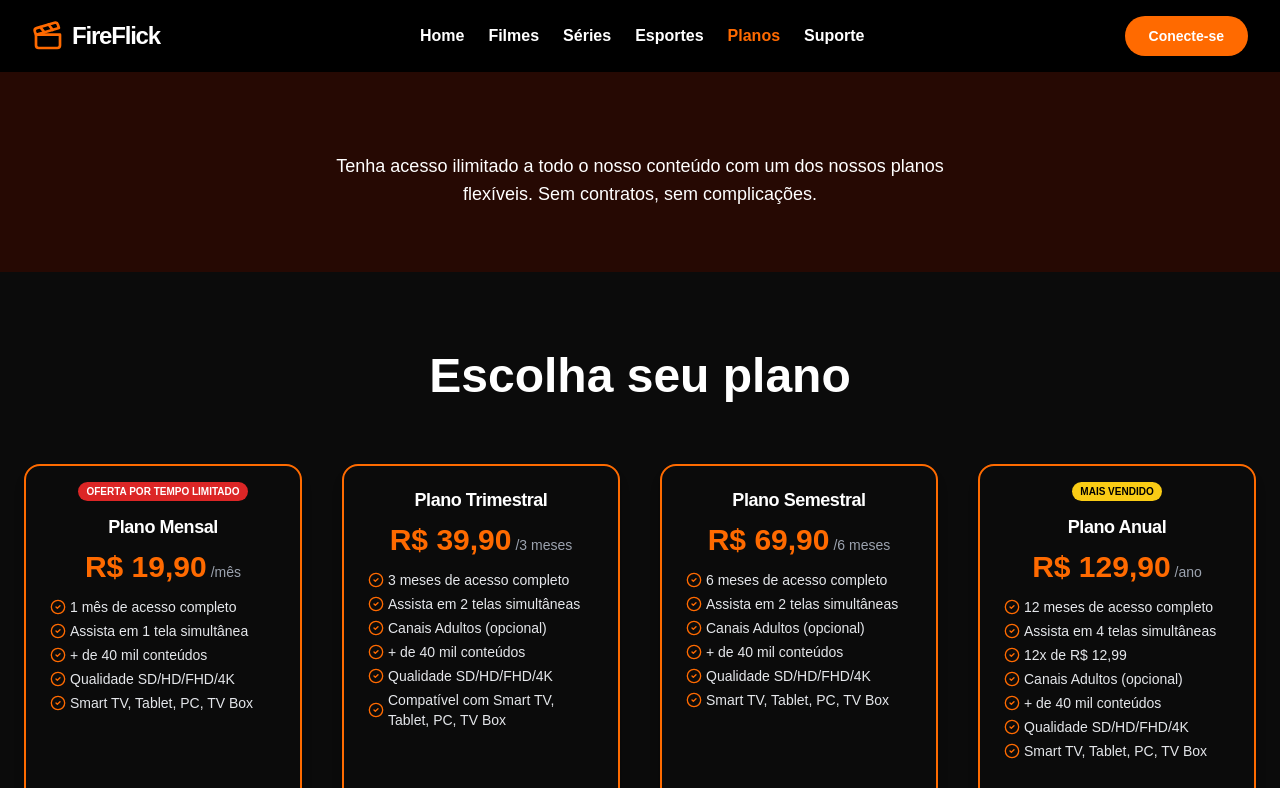
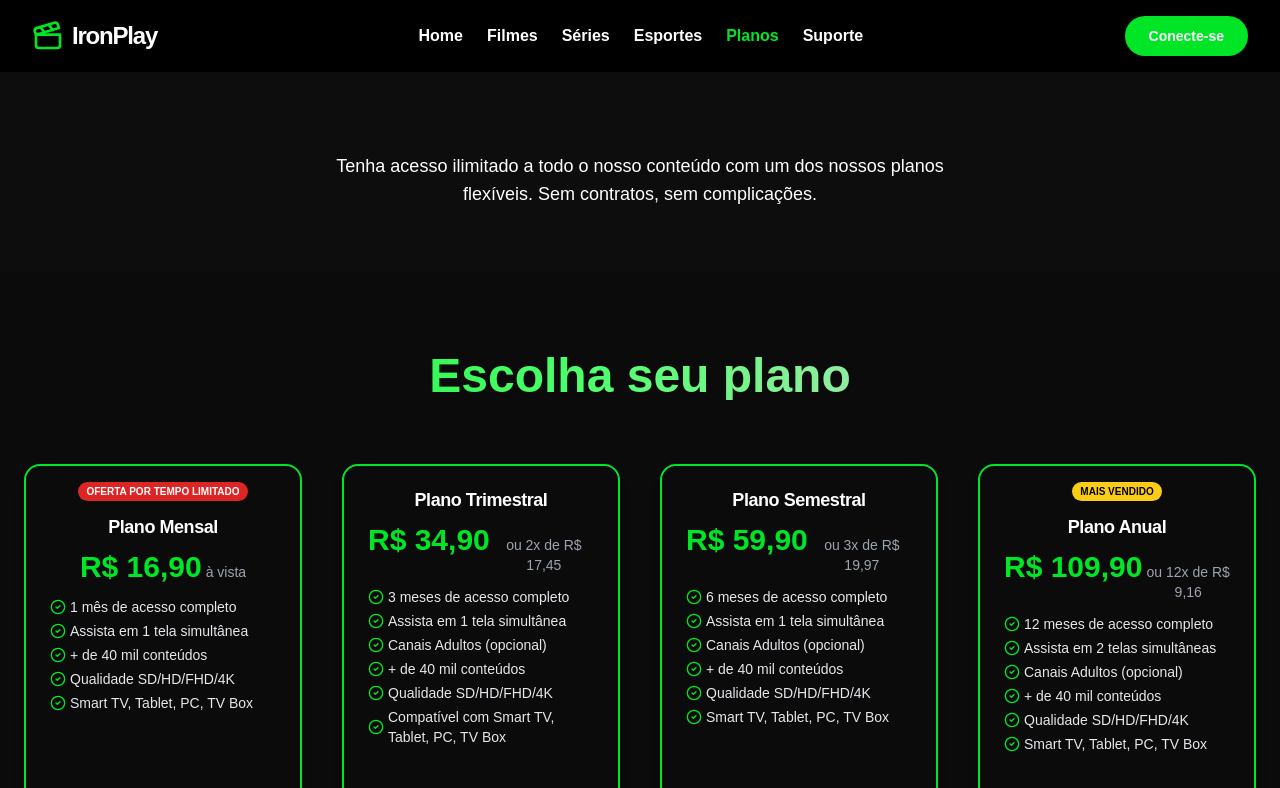
Before and after one commit to PresleyGSilva/ironplay, a React (Vite) app: page /planos in a window 1280 px wide. Shown: the top 788 px of the page. Built offline with nearby package versions, Linux system fonts and the light colour scheme.

Commit message:
Substitui kingplay-logo.jpg por kingplay-logo.png

```diff
--- a/src/components/AvailableContent.jsx
+++ b/src/components/AvailableContent.jsx
@@ -85,7 +85,7 @@ const AvailableContent = () => {
           transition={{ duration: 0.5 }}
           className="text-3xl md:text-5xl font-black tracking-tight text-white mb-12"
         >
-          Confira o que você vai encontrar na FireFlick
+          Confira o que você vai encontrar na IronPlay
         </motion.h2>
 
         <div className="grid grid-cols-1 sm:grid-cols-2 lg:grid-cols-3 gap-8">
--- a/src/components/Faq.jsx
+++ b/src/components/Faq.jsx
@@ -2,11 +2,11 @@ import React, { useState } from "react";
 
 const faqs = [
   {
-    title: "O que é a plataforma FireFlick?",
+    title: "O que é a plataforma IronPlay?",
     content: (
       <>
         <p>
-          O FireFlick é sua plataforma de streaming definitiva, trazendo o melhor do entretenimento diretamente para você.
+          O IronPlay é sua plataforma de streaming definitiva, trazendo o melhor do entretenimento diretamente para você.
           Com uma vasta biblioteca de filmes, séries, esportes ao vivo e canais de TV, temos algo para todos os gostos. Aproveite:
         </p>
         <ul className="list-disc list-inside mt-2 space-y-1">
@@ -23,7 +23,7 @@ const faqs = [
     title: "O pagamento é mensal?",
     content: (
       <p>
-        Para aproveitar <strong>todos os benefícios e conteúdos exclusivos</strong> do FireFlick, é necessário assinar um plano.
+        Para aproveitar <strong>todos os benefícios e conteúdos exclusivos</strong> do IronPlay, é necessário assinar um plano.
         Oferecemos uma variedade de planos acessíveis para se adaptar às suas necessidades, incluindo opções mensais, trimestrais e anuais.
         <strong> Assine agora e descubra um mundo de entretenimento sem interrupções!</strong>
       </p>
@@ -46,10 +46,10 @@ const faqs = [
     ),
   },
   {
-    title: "Quais dispositivos são compatíveis com o FireFlick?",
+    title: "Quais dispositivos são compatíveis com o IronPlay?",
     content: (
       <>
-        <p>Dispositivos Compatíveis com FireFlick:</p>
+        <p>Dispositivos Compatíveis com IronPlay:</p>
         <ul className="list-disc list-inside mt-2 space-y-1">
           <li>Smart TV.</li>
           <li>TV BOX.</li>
@@ -84,9 +84,9 @@ const faqs = [
     title: "Tenho alguma garantia?",
     content: (
       <>
-        <p>Sim, você pode experimentar a FireFlick e todos os conteúdos dela <strong>durante 7 dias.</strong></p>
+        <p>Sim, você pode experimentar a IronPlay e todos os conteúdos dela <strong>durante 7 dias.</strong></p>
         <p className="mt-1">
-          Se dentro desse período você decidir não continuar com a <strong>FireFlick</strong>, por qualquer motivo que seja,
+          Se dentro desse período você decidir não continuar com a <strong>IronPlay</strong>, por qualquer motivo que seja,
           é só entrar em contato e nós devolveremos todo o seu dinheiro – sem fazer nenhuma pergunta.
         </p>
       </>
@@ -96,7 +96,7 @@ const faqs = [
     title: "Quais são as opções de canais?",
     content: (
       <p>
-        Com a FireFlick, você tem acesso a uma ampla gama de canais de TV nacionais e internacionais,
+        Com a IronPlay, você tem acesso a uma ampla gama de canais de TV nacionais e internacionais,
         contendo milhares de opções para que você nunca mais fique sem ter o que assistir.
       </p>
     ),
--- a/src/components/Footer.jsx
+++ b/src/components/Footer.jsx
@@ -8,7 +8,7 @@ const Footer = () => {
         {/* LOGO */}
         <div className="flex flex-col sm:flex-row items-center gap-4">
           <img
-            src="/assets/kingplay-logo.jpg"
+            src="/assets/kingplay-logo.png"
             alt="Logo da plataforma KingPlay - streaming de filmes e séries"
             className="h-24 sm:h-28 md:h-32 w-auto transition-all duration-300"
           />
@@ -57,7 +57,7 @@ const Footer = () => {
 
         {/* COPYRIGHT */}
         <p className="text-xs text-gray-600">
-          © {new Date().getFullYear()} FireFlick. Todos os direitos reservados.
+          © {new Date().getFullYear()} IronPlay. Todos os direitos reservados.
         </p>
       </div>
     </footer>
--- a/src/components/GuaranteeSection.jsx
+++ b/src/components/GuaranteeSection.jsx
@@ -11,7 +11,7 @@ const GuaranteeSection = () => {
           decoding="async"
           width={300}
           height={350}
-          src="/assets/garantia7dias.png"
+          src="https://dinoflick.com/wp-content/uploads/2024/12/GARANTIA.webp"
           alt="Garantia 7 dias sem riscos"
           className="rounded-lg shadow-lg"
         />
@@ -25,10 +25,10 @@ const GuaranteeSection = () => {
           </h2>
 
           <p className="mb-3 text-gray-300 leading-relaxed">
-            Sem letras miúdas no contrato: você pode experimentar a <strong>FireFlick</strong> e todos os conteúdos dela <strong>durante 7 dias.</strong>
+            Sem letras miúdas no contrato: você pode experimentar a <strong>IronPlay</strong> e todos os conteúdos dela <strong>durante 7 dias.</strong>
           </p>
           <p className="mb-3 text-gray-300 leading-relaxed">
-            Se dentro desse período você decidir não continuar com a <strong>FireFlick</strong>, por qualquer motivo que seja, é só entrar em contato e nós devolveremos todo o seu dinheiro – sem fazer nenhuma pergunta.
+            Se dentro desse período você decidir não continuar com a <strong>IronPlay</strong>, por qualquer motivo que seja, é só entrar em contato e nós devolveremos todo o seu dinheiro – sem fazer nenhuma pergunta.
           </p>
           <p className="mb-6 text-gray-300 leading-relaxed">
             A partir de agora, você não tem nada a perder.
--- a/src/components/Header.jsx
+++ b/src/components/Header.jsx
@@ -43,7 +43,7 @@ const Header = () => {
         {/* Logo */}
         <NavLink to="/" className="flex items-center gap-2">
           <Clapperboard className="h-8 w-8 text-primary" />
-          <span className="text-2xl font-black tracking-tighter text-white">FireFlick</span>
+          <span className="text-2xl font-black tracking-tighter text-white">IronPlay</span>
         </NavLink>
 
         {/* Desktop nav */}
--- a/src/components/Hero.jsx
+++ b/src/components/Hero.jsx
@@ -49,12 +49,12 @@ const Hero = () => {
    <div className="absolute top-6 left-6 z-30">
   <div className="relative">
     <img
-      src="/assets/kingplay-logo.jpg"
+      src="/assets/kingplay-logo.png"
       alt="Logo da plataforma KingPlay - streaming de filmes e séries"
       className="h-32 sm:h-40 md:h-48 w-auto transition-all duration-300"
     />
 
-    {/* Nome FireFLick posicionado manualmente */}
+    {/* Nome IronPlay posicionado manualmente */}
 
 
 
--- a/src/components/Pricing.jsx
+++ b/src/components/Pricing.jsx
@@ -7,8 +7,8 @@ import { CheckCircle2 } from 'lucide-react';
 const plans = [
   {
     name: 'Plano Mensal',
-    price: 'R$ 19,90',
-    period: '/mês',
+    price: 'R$ 16,90',
+    period: 'à vista',
     features: [
       '1 mês de acesso completo',
       'Assista em 1 tela simultânea',
@@ -22,11 +22,11 @@ const plans = [
   },
   {
     name: 'Plano Trimestral',
-    price: 'R$ 39,90',
-    period: '/3 meses',
+    price: 'R$ 34,90',
+    period: 'ou 2x de R$ 17,45',
     features: [
       '3 meses de acesso completo',
-      'Assista em 2 telas simultâneas',
+      'Assista em 1 tela simultânea',
       'Canais Adultos (opcional)',
       '+ de 40 mil conteúdos',
       'Qualidade SD/HD/FHD/4K',
@@ -37,11 +37,11 @@ const plans = [
   },
   {
     name: 'Plano Semestral',
-    price: 'R$ 69,90',
-    period: '/6 meses',
+    price: 'R$ 59,90',
+    period: 'ou 3x de R$ 19,97',
     features: [
       '6 meses de acesso completo',
-      'Assista em 2 telas simultâneas',
+      'Assista em 1 tela simultânea',
       'Canais Adultos (opcional)',
       '+ de 40 mil conteúdos',
       'Qualidade SD/HD/FHD/4K',
@@ -52,12 +52,11 @@ const plans = [
   },
   {
     name: 'Plano Anual',
-    price: 'R$ 129,90',
-    period: '/ano',
+    price: 'R$ 109,90',
+    period: 'ou 12x de R$ 9,16',
     features: [
       '12 meses de acesso completo',
-      'Assista em 4 telas simultâneas',
-      '12x de R$ 12,99',
+      'Assista em 2 telas simultâneas',
       'Canais Adultos (opcional)',
       '+ de 40 mil conteúdos',
       'Qualidade SD/HD/FHD/4K',
@@ -67,6 +66,7 @@ const plans = [
     link: 'https://sualoja.com/checkout-anual'
   }
 ];
+
 
 const PricingCard = ({ plan, index }) => {
   return (
@@ -78,7 +78,7 @@ const PricingCard = ({ plan, index }) => {
       className="h-full"
     >
       <Card
-        className={`flex flex-col h-full border-2 rounded-2xl p-4 bg-[#0b0b0b] shadow-lg border-[#ff6b00]`}
+        className="flex flex-col h-full border-2 rounded-2xl p-4 bg-[#0b0b0b] shadow-lg border-[hsl(var(--primary))]"
       >
         {plan.badge && (
           <div className="bg-red-600 text-white text-[10px] px-2 py-0.5 rounded-full font-bold mb-2 w-fit mx-auto">
@@ -117,7 +117,7 @@ const PricingCard = ({ plan, index }) => {
         <CardFooter className="pt-0 mt-auto px-2 relative">
           <Button
             onClick={() => window.open(plan.link, '_blank')}
-            className="w-full py-2 bg-[#ff6b00] hover:bg-orange-500 text-black font-bold rounded-xl transition-all text-sm relative overflow-hidden"
+            className="w-full py-2 btn-primary font-bold rounded-xl transition-all text-sm relative overflow-hidden"
           >
             ACESSO IMEDIATO
             <span
@@ -142,7 +142,7 @@ const Pricing = () => {
           whileInView={{ opacity: 1, y: 0 }}
           viewport={{ once: true }}
           transition={{ duration: 0.5 }}
-          className="text-3xl md:text-5xl font-extrabold text-center mb-16"
+          className="text-3xl md:text-5xl font-extrabold text-center mb-16 text-fire-gradient"
         >
           Escolha seu plano
         </motion.h2>
--- a/src/index.css
+++ b/src/index.css
@@ -4,22 +4,22 @@
 
 @layer base {
   :root {
-    /* Fundo escuro que destaca o fogo */
-    --background: 10 85% 8%;
+    /* Fundo escuro semelhante ao fundo da logo */
+    --background: 0 0% 5%;
     --foreground: 0 0% 100%;
 
     /* Cartões */
-    --card: 10 90% 12%;
+    --card: 0 0% 10%;
     --card-foreground: 0 0% 100%;
 
-    /* Primários: tons da chama */
-    --primary: 25 100% 50%; /* Laranja fogo */
-    --primary-light: 35 100% 65%; /* Laranja claro */
+    /* Primário: verde neon como "IRON" */
+    --primary: 130 100% 45%; /* Verde neon vibrante */
+    --primary-light: 130 100% 65%; /* Verde mais claro para gradiente */
 
-    /* Destaque: dourado intenso */
-    --highlight: 45 100% 58%; /* Amarelo dourado */
+    /* Destaque: branco metálico como "PLAY" */
+    --highlight: 0 0% 85%; /* Prata claro / metálico */
 
-    --border: 10 90% 10%;
+    --border: 0 0% 15%;
     --radius: 0.75rem;
   }
 
@@ -33,7 +33,7 @@
     background: linear-gradient(
       180deg,
       hsl(var(--background)) 0%,
-      hsl(10, 100%, 12%) 100%
+      hsl(0, 0%, 10%) 100%
     );
   }
 }
@@ -88,6 +88,7 @@
                 0 4px 6px -4px hsla(var(--primary-light), 0.4);
     transition: opacity 0.3s ease, transform 0.3s ease;
   }
+
   .btn-primary:hover {
     opacity: 0.95;
     transform: scale(1.05);
--- a/src/pages/HomePage.jsx
+++ b/src/pages/HomePage.jsx
@@ -14,7 +14,7 @@ const HomePage = () => {
   return (
     <>
       <Helmet>
-        <title>FireFlick - O Melhor do Entretenimento em um Só Lugar</title>
+        <title>IronPlay - O Melhor do Entretenimento em um Só Lugar</title>
         <meta
           name="description"
           content="Filmes, séries, esportes e canais ao vivo com qualidade 4K e estabilidade incomparável."
--- a/src/pages/PlansPage.jsx
+++ b/src/pages/PlansPage.jsx
@@ -7,7 +7,7 @@ const PlansPage = () => {
   return (
     <>
       <Helmet>
-        <title>Planos - FireFLick</title>
+        <title>Planos - IronPlay</title>
         <meta name="description" content="Escolha o plano ideal para você e sua família. Qualidade e preço justo." />
       </Helmet>
       <div className="py-12 md:py-20">
```
Also changed, not shown: src/pages/SportsPage.jsx (+18 -23 lines), public/assets/kingplay-logo.jpg (deleted), public/assets/kingplay-logo.png (added).
